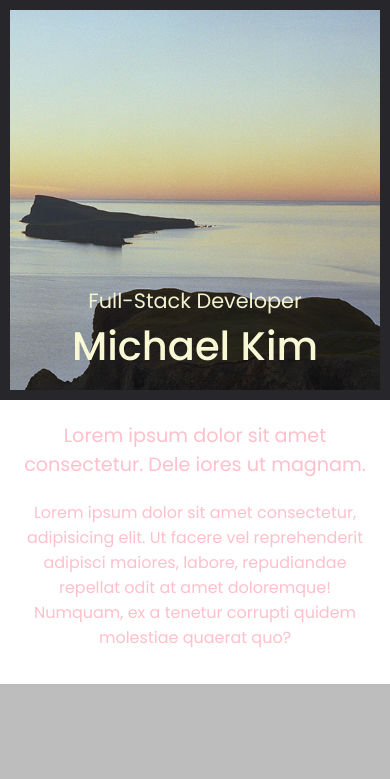
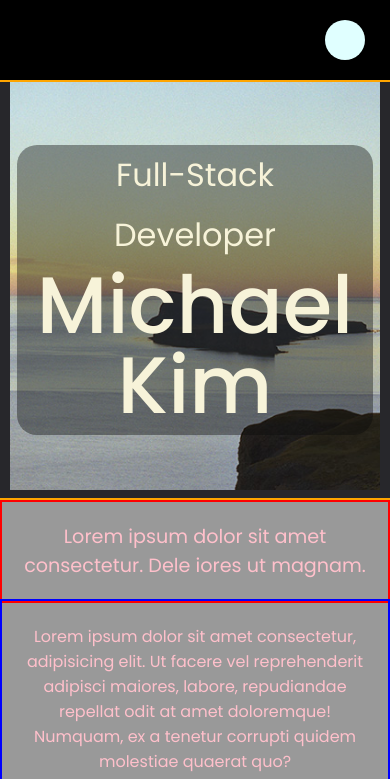
Before and after one commit to sparklingwaterlemon/Portfolio, a React (Create React App) app: page / in a window 390 px wide. Shown: the top 779 px of the page. Built offline with nearby package versions, Linux system fonts and the light colour scheme.

Commit message:
NavBar && Hero Page Mobile CSS Complete

```diff
--- a/src/Components/BaublesSection/BaublesSection.css
+++ b/src/Components/BaublesSection/BaublesSection.css
@@ -127,3 +127,10 @@
 .pop {
     display: none;
 }
+
+
+@media only screen and (max-width: 640px){
+    .spotlight {
+        display: none;
+    }
+}
--- a/src/Components/HeroSection/HeroSection.css
+++ b/src/Components/HeroSection/HeroSection.css
@@ -41,14 +41,17 @@
     font-size: 1.6em;
     font-weight: 400;
     padding-bottom: 0px;
-    color: rgb(136, 73, 41);
+    color: #f7f3d9;
     /* background-color: rgba(0,0,0,.4); */
     /* outline: 2px solid #5d1c6e; */
 }
 .hn{
     font-size: 4em;
     font-weight: 500;
-    color: wheat;
+    color: rgb(255, 201, 84);
+    color: #fbcfe0;
+    color: #f7f3d9;
+    /* background-color: rgba(0,0,0,.4); */
     /* background-color: rgba(0,0,0,.4); */
     /* outline: 2px solid #000000; */
 }
@@ -68,12 +71,13 @@
 }
 .pb-title{
     height: 50%;
-    width: 650px;
+
+    width: 640px;
     display: flex;
     justify-content: center;
     align-items: flex-end;
     padding-bottom: 5px;
-    /* width: 50%; */
+    overflow: auto;
     /* border: 2px solid rgb(255, 62, 239); */
 }
 .pb-h{
@@ -82,7 +86,7 @@
 }
 .pb-text{
     height: 50%;
-    width: 1000px;
+    width: 80%;
     display: flex;
     justify-content: center;
     align-items: center;
@@ -100,8 +104,8 @@
 
 @media only screen and (max-width: 640px){
     #hero {
-        height: 600px;
-        --hero-mobile-height: 400px;
+        height: 800px;
+        --hero-mobile-height: 500px;
         --title-mobile-height: 300px;
     }
     .hero-container {
@@ -118,27 +122,43 @@
         right: 470px;
     }
     .hero-title {
-        height: 115px;
-        /* border: 2px solid orange; */
+        height: 420px;
+        display: flex;
+        align-items: center;
+        justify-content: center;
+        padding: 20px;
+        border: 2px solid orange;
+
     }
     .ht {
-        font-size: 1.3em;
-        color: rgb(243, 243, 208);
+        font-size: 2em;
+        width: 100%;
+        padding: 0px 20px;
+        line-height: 60px;
+        background-color: rgba(10,10,10,.4);
+        border-radius: 20px 20px 0px 0px;
     }
     .hn {
-        font-size: 2.5em;
-        color: rgb(248, 248, 212);
+        line-height: 80px;
+        width: 100%;
+        padding: 0px 20px 10px 20px;
+        font-size: 5em;
+        background-color: rgba(10,10,10,.4);
+        border-radius: 0px 0px 20px 20px;
+
     }
 
     .title-container {
         height: var(--title-mobile-height);
+        border: 2px solid blue;
+        background: rgba(0,0,0,.4)
     }
     .pb-title {
         height: 100px;
         width: 100%;
         align-items: center;
         padding: 0px 15px;
-        /* outline: 2px solid red; */
+        outline: 2px solid red;
     }
     .pb-h{
         font-size: 1.2em;
@@ -149,8 +169,9 @@
         padding: 0px 15px;
         width: 100%;
         color: pink;
-        align-items: flex-start;
-        /* outline: 2px solid blue; */
+        align-items: center;
+        outline: 2px solid blue;
+
     }
     .pb-t{
         font-size: 1em;
--- a/src/Components/NavBar/NavBar.css
+++ b/src/Components/NavBar/NavBar.css
@@ -11,7 +11,8 @@
   width: 100%;
   padding: 0.5rem 0rem;
 
-  background-color: black;
+  background-color: rgb(39, 39, 43);
+  --nav-font-color: #f7f3d9;;
   --nav-font-color: #fbcfe0;
   color: var(--nav-font-color);
 
@@ -34,10 +35,10 @@
 }
 
 #nav-link-michael {
-  /* outline: 1px solid orange; */
-  font-size: 1.5em;
+  font-size: 2em;
   cursor: pointer;
   padding: 30px;
+  /* border: 1px solid orange; */
 }
 #nav-link-michael:hover {
   text-decoration: underline;
@@ -55,7 +56,7 @@
 }
 .nav-ul li {
   list-style-type: none;
-  padding: 20px;
+  padding: 30px;
   margin: 0 1rem;
   opacity: 0;
   transition: opacity 2s linear;
@@ -66,12 +67,13 @@
   text-decoration: underline;
 }
 #nav-link-p{
-  font-size: 2.5em;
+  font-size: 1.5em;
   cursor: pointer;
 }
 #nav-link-c{
-  font-size: 2.5em;
+  font-size: 1.5em;
   cursor: pointer;
+  text-align: center;
 }
 
 #nav-link-gh {
@@ -98,39 +100,13 @@
   transform: scale(1.3);
 }
 
-
-
-
-
-
-
-
-
-
-
-
-
-
-
-
-
-
-
-
-
-
-
-
-
-
-
 .hamburger {
   border: 0;
   height: 40px;
   width: 40px;
   padding: 0.5rem;
   border-radius: 50%;
-  background-color: #283b8b;
+  background-color: lightcyan;
   cursor: pointer;
 
   transition: background-color .2s ease-in-out;
@@ -142,19 +118,25 @@
   display: none;
 }
 .hamburger:hover {
-  background-color: lightcyan;
+  background-color: #ffdce9;
 }
 
 
+@media screen and (max-width: 865px) {
+  #nav-link-michael{
+    display: none;
+  }
+  .nav-bar{
+    background-color: rgb(39, 39, 43);
+    background-position: left;
+    height: 80px;
+    width: 100%;
+  }
 
-@media screen and (max-width: 1000px) {
   .hamburger {
     display: block;
   }
-  .ham {
-    display: block;
-  }
-  .nav-menu.expanded ul {
+  .nav-menu-container.expanded ul {
     display: block;
     background-color: white;
     animation: hamburger-in .4s;
@@ -163,31 +145,110 @@
     from {opacity: 0}
     to {opacity: 1}
   }
+
   .nav-ul {
-    z-index: 0;
     flex-direction: column;
     position: absolute;
-    top: 60px;
+    top: 80px;
     left: 0;
     width: 100%;
+    height: calc(100vh - 60px);
+
+    padding: 0;
     margin: 0px;
-    height: calc(100vh - 60px);
+
     background-color: white;
-    border-top: 1px solid black;
     display: none;
   }
+
   .nav-ul li {
     text-align: center;
+    width: 100%;
+    margin: 0;
+    opacity: 1;
+    padding: 0;
+  }
+
+  #nav-link-p{
+    /* border: 1px dotted orange; */
+    margin: 0;
+    padding: 50px 0px;
+    /* justify-content: start; */
+  }
+  #nav-link-p-mobile{
+    /* border: 1px solid blue; */
+    position: relative;
+    padding-top: 50px;
+    padding-left: 130px;
+    padding-right: 130px;
+    padding-bottom: 50px;
+  }
+  #nav-link-p:hover{
+    background-color: slategray;
+    text-decoration: none;
+  }
+  #nav-link-p-mobile:hover{
+    text-decoration: underline;
+  }
+
+  #nav-link-c{
+    /* border: 1px dotted orange; */
+    padding: 50px 0px;
+  }
+  #nav-link-c-mobile{
+    /* border: 1px solid blue; */
+    position: relative;
+    padding-top: 50px;
+    padding-left: 130px;
+    padding-right: 130px;
+    padding-bottom: 50px;
+  }
+  #nav-link-c:hover{
+    background-color: slategray;
+    text-decoration: none;
+  }
+  #nav-link-c-mobile:hover{
+    text-decoration: underline;
+  }
+
+  #nav-link-gh{
     margin: 0px;
-    cursor: pointer;
+    /* border: 1px dotted orange; */
+    padding: 20px 0px;
   }
-  .nav-ul li a {
-    color: black;
-    width: 100%;
-    padding: 1.5rem 0;
+  #nav-link-gh-mobile{
+    /* border: 1px solid blue; */
+    position: relative;
+    padding-top: 90px;
+    padding-left: 140px;
+    padding-right: 140px;
+    padding-bottom: 18px;
   }
-  .nav-ul li:hover {
-    background-color: lightslategrey;
+  #nav-link-gh:hover{
+    background-color: slategray;
+  }
+  #nav-link-gh-mobile:hover img{
+    transform: scale(1.5)
+  }
+
+  #nav-link-li{
+    margin: 0px;
+    /* border: 1px dotted orange; */
+    padding: 20px 0px;
+  }
+  #nav-link-li-mobile{
+    /* border: 1px solid blue; */
+    position: relative;
+    padding-top: 90px;
+    padding-left: 140px;
+    padding-right: 140px;
+    padding-bottom: 18px;
+  }
+  #nav-link-li:hover{
+    background-color: slategray;
+  }
+  #nav-link-li-mobile:hover img{
+    transform: scale(1.4)
   }
 
 }
--- a/src/Components/NavBar/NavBar.jsx
+++ b/src/Components/NavBar/NavBar.jsx
@@ -26,6 +26,7 @@ export default function NavBar() {
         <ul className="nav-ul">
           <li id="nav-link-p">
             <Link
+              id="nav-link-p-mobile"
               activeClass="active"
               smooth spy to="projects"
               onClick={toggle}>
@@ -35,23 +36,26 @@ export default function NavBar() {
 
           <li id="nav-link-c">
             <Link
+              id="nav-link-c-mobile"
               activeClass="active"
               smooth spy to="contact"
               onClick={toggle}>
-              CONTACT ME
+              CONTACT
             </Link>
           </li>
 
           <li id="nav-link-gh">
-            <a href="https://github.com/sparklingwaterlemon" target="_blank">
+            <a href="https://github.com/sparklingwaterlemon" target="_blank" id="nav-link-gh-mobile" >
               <img src={require("../../Assets/NavBarImages/github.png")}/>
             </a>
           </li>
 
           <li id="nav-link-li">
-            <a href="https://www.linkedin.com/in/michael-kim-152226243" target="_blank">
-            <img src={require("../../Assets/NavBarImages/linkedin.png")}/>
-            </a>
+            <div className="mobile-link-li">
+              <a href="https://www.linkedin.com/in/michael-kim-152226243" target="_blank" id="nav-link-li-mobile">
+                <img src={require("../../Assets/NavBarImages/linkedin.png")}/>
+              </a>
+            </div>
           </li>
 
         </ul>
--- a/src/Pages/App/App.jsx
+++ b/src/Pages/App/App.jsx
@@ -17,11 +17,11 @@ export default function App() {
 
   return (
     <>
-      {/* <NavBar /> */}
+      <NavBar />
       <HeroSection />
       {/* <AboutSection /> */}
-      <ProjectSectionD />
-      <ContactSection />
+      {/* <ProjectSectionD /> */}
+      {/* <ContactSection /> */}
       {/* <ScrollToTop /> */}
       {/* <FooterSection /> */}
 
```
